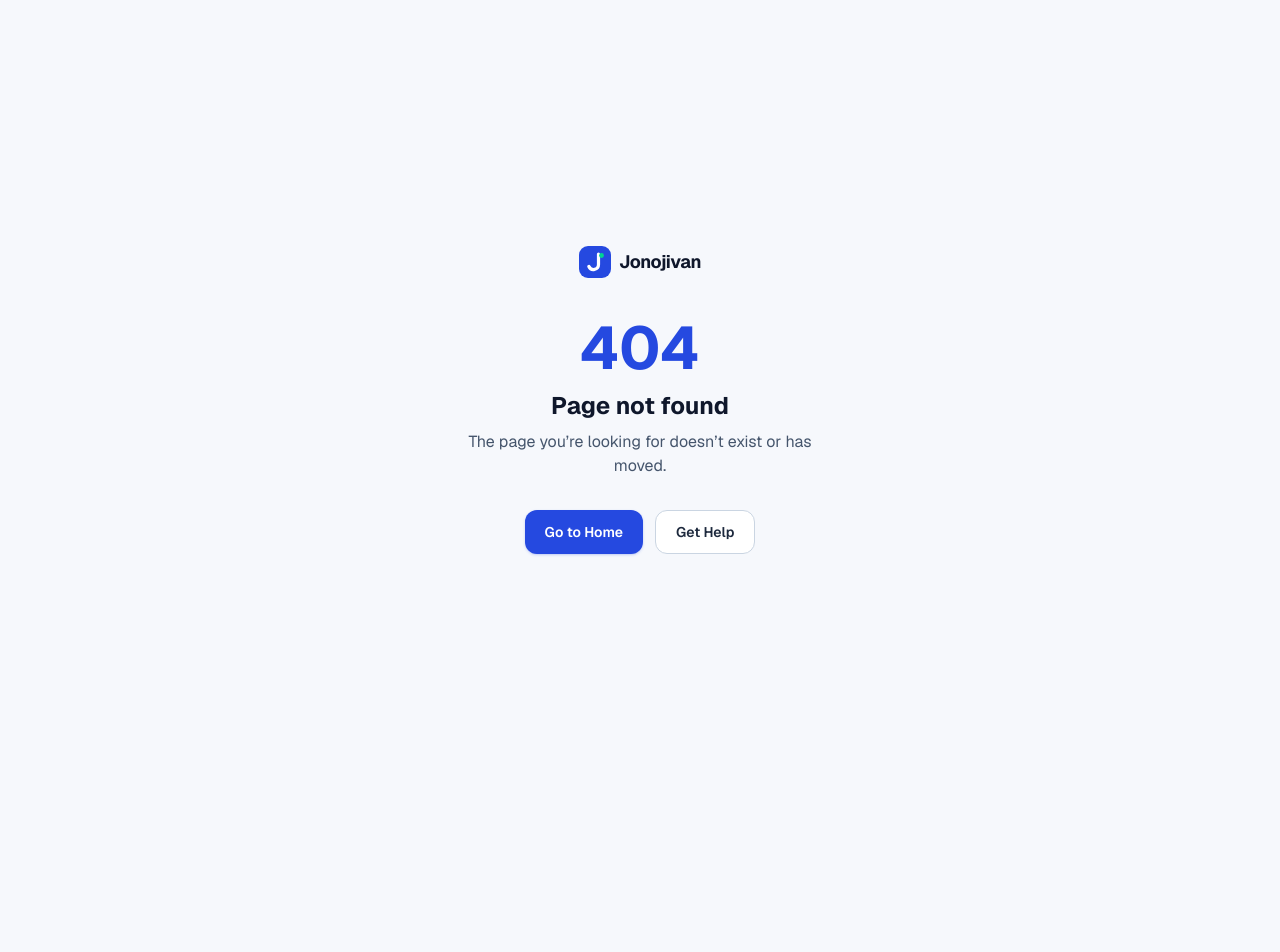
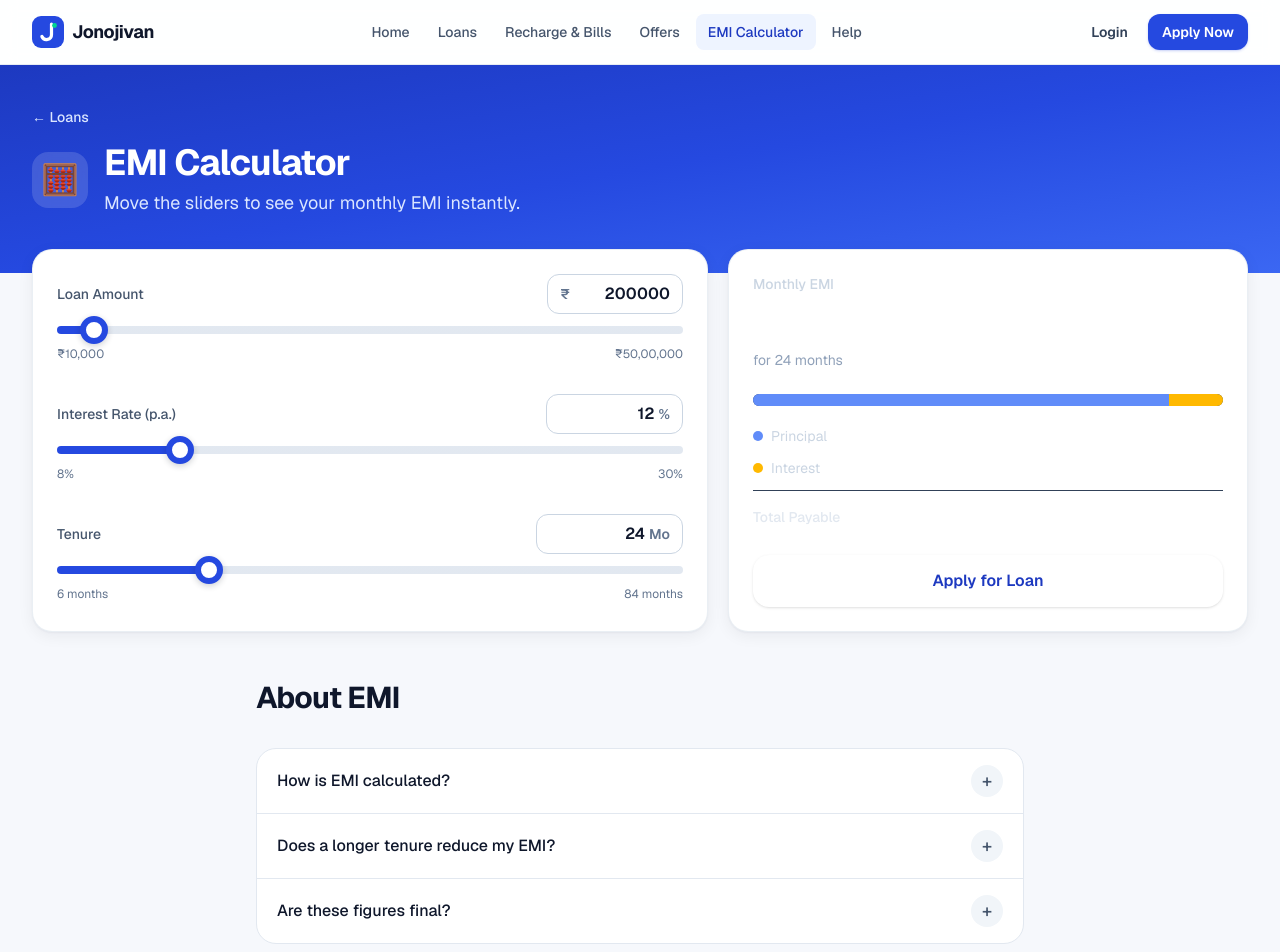
Before and after one commit to niks-nikhil-anand/Jonojivan_finance_recharge_loan, a Next.js app: page /loans/emi-calculator in a window 1280 px wide. Before the commit this address had no page. Shown: the top 952 px of the page. Before the commit the page ends 800 px from the top, so only its background shows below. Built offline with nearby package versions, Linux system fonts and the light colour scheme.

Commit message:
feat(loans): add dedicated EMI calculator page

```diff
--- /dev/null
+++ b/app/(site)/loans/emi-calculator/page.tsx
@@ -0,0 +1,39 @@
+import type { Metadata } from "next";
+import { EmiCalculator } from "@/components/features/loans/EmiCalculator";
+import { Accordion } from "@/components/ui/Accordion";
+import { PageBody, PageHeader, SectionHeading } from "@/components/ui/Layout";
+
+export const metadata: Metadata = {
+  title: "EMI Calculator",
+  description: "Calculate your monthly loan EMI, total interest and total payable instantly.",
+};
+
+const faqs = [
+  {
+    question: "How is EMI calculated?",
+    answer: "EMI = P × r × (1 + r)^n / ((1 + r)^n − 1), where P is the loan amount, r is the monthly interest rate and n is the tenure in months.",
+  },
+  {
+    question: "Does a longer tenure reduce my EMI?",
+    answer: "Yes — a longer tenure lowers the monthly EMI, but you pay more interest over the life of the loan.",
+  },
+  {
+    question: "Are these figures final?",
+    answer: "No. Results are indicative. Your actual rate and EMI depend on your credit profile and the lender’s assessment.",
+  },
+];
+
+export default function EmiCalculatorPage() {
+  return (
+    <>
+      <PageHeader title="EMI Calculator" description="Move the sliders to see your monthly EMI instantly." icon="🧮" back={{ label: "Loans", href: "/loans" }} />
+      <PageBody className="flex flex-col gap-12">
+        <EmiCalculator />
+        <section className="mx-auto w-full max-w-3xl">
+          <SectionHeading title="About EMI" />
+          <Accordion items={faqs} />
+        </section>
+      </PageBody>
+    </>
+  );
+}
```
